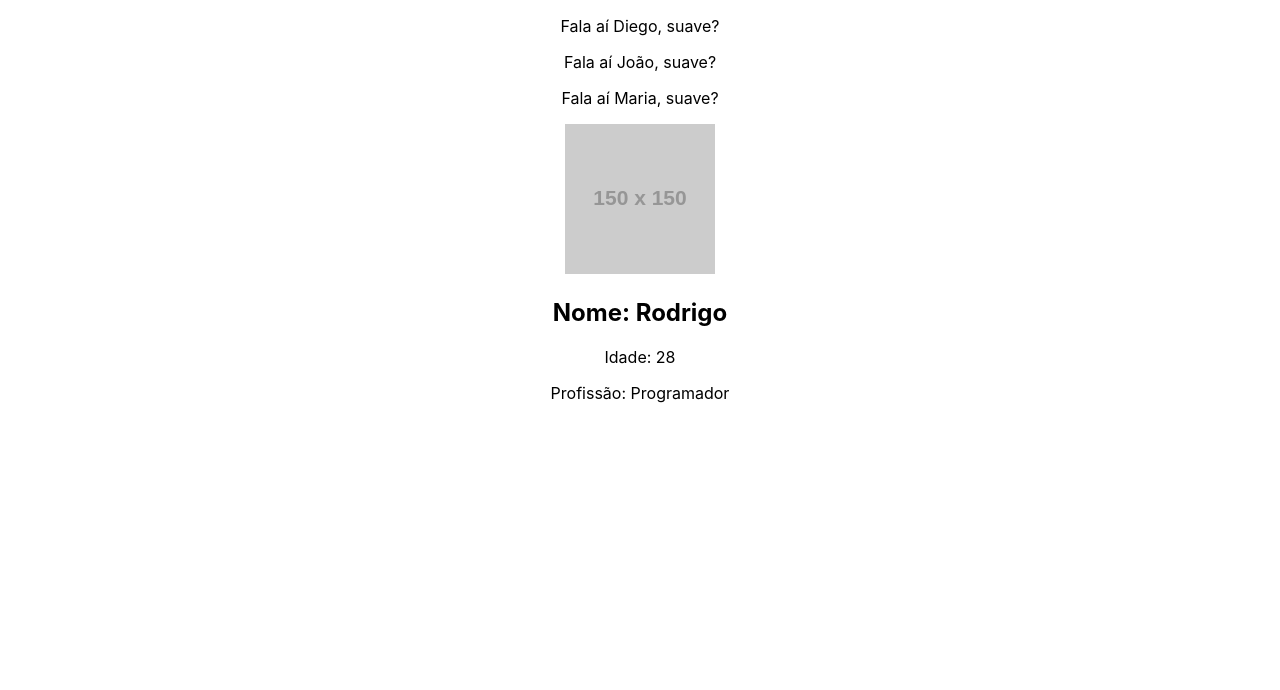
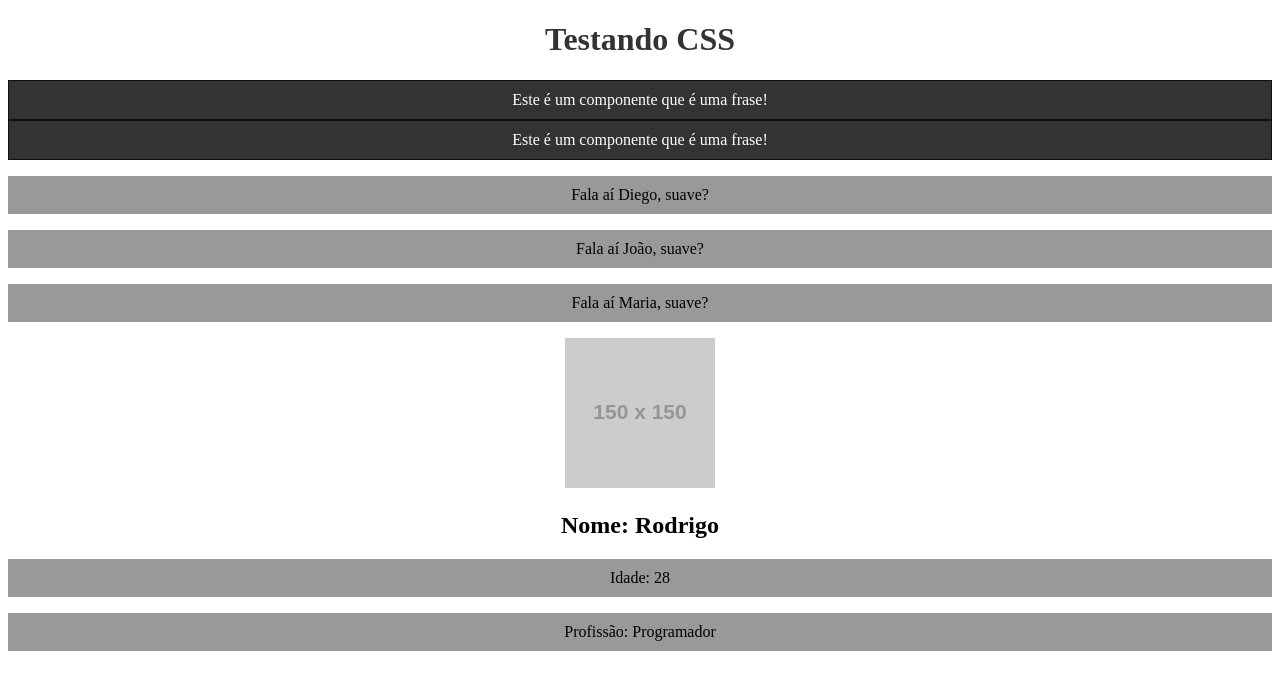
Before and after one commit to diegtj2/Curso-React, a React (Create React App) app in the folder my-app/: page / in a window 1280 px wide. Shown: the top 690 px of the page. Built offline with nearby package versions, Linux system fonts and the light colour scheme.

Commit message:
Aula #06 - Modificando CSS
Alterando CSS e utilizando CSS modules

```diff
--- a/my-app/src/App.js
+++ b/my-app/src/App.js
@@ -1,5 +1,5 @@
 import './App.css';
-import HelloWorld from './components/HelloWorld';
+import Frase from './components/Frase';
 import Pessoa from './components/Pessoa';
 import SayMyName from './components/SayMyName';
 
@@ -9,6 +9,9 @@
 
   return (
     <div className="App">
+        <h1>Testando CSS</h1>
+        <Frase />
+        <Frase />
         <SayMyName nome="Diego" />
         <SayMyName nome="João" />
         <SayMyName nome={nome} />
--- a/my-app/src/components/Frase.js
+++ b/my-app/src/components/Frase.js
@@ -1,8 +1,10 @@
+import styles from './Frase.module.css'
+
 function Frase(){
 
     return(
-        <div>
-            <p>Este é um componente que é uma frase!</p>
+        <div className={styles.fraseContainer}>
+            <p className={styles.fraseContent}>Este é um componente que é uma frase!</p>
         </div>
     )
 }
--- /dev/null
+++ b/my-app/src/components/Frase.module.css
@@ -0,0 +1,10 @@
+.fraseContainer{
+    background-color: #333;
+    border: 1px solid #111;
+}
+
+.fraseContent{
+    color: #fff;
+    background-color: #333;
+    margin: 0;
+}
--- a/my-app/src/index.css
+++ b/my-app/src/index.css
@@ -1,13 +1,13 @@
 body {
-  margin: 0;
-  font-family: -apple-system, BlinkMacSystemFont, 'Segoe UI', 'Roboto', 'Oxygen',
-    'Ubuntu', 'Cantarell', 'Fira Sans', 'Droid Sans', 'Helvetica Neue',
-    sans-serif;
-  -webkit-font-smoothing: antialiased;
-  -moz-osx-font-smoothing: grayscale;
+  padding: 50;
+  background-color: #FFFF;
 }
 
-code {
-  font-family: source-code-pro, Menlo, Monaco, Consolas, 'Courier New',
-    monospace;
+h1 {
+  color: #333;
 }
+
+p{
+  background-color: #999;
+  padding: 10px;
+}
```
